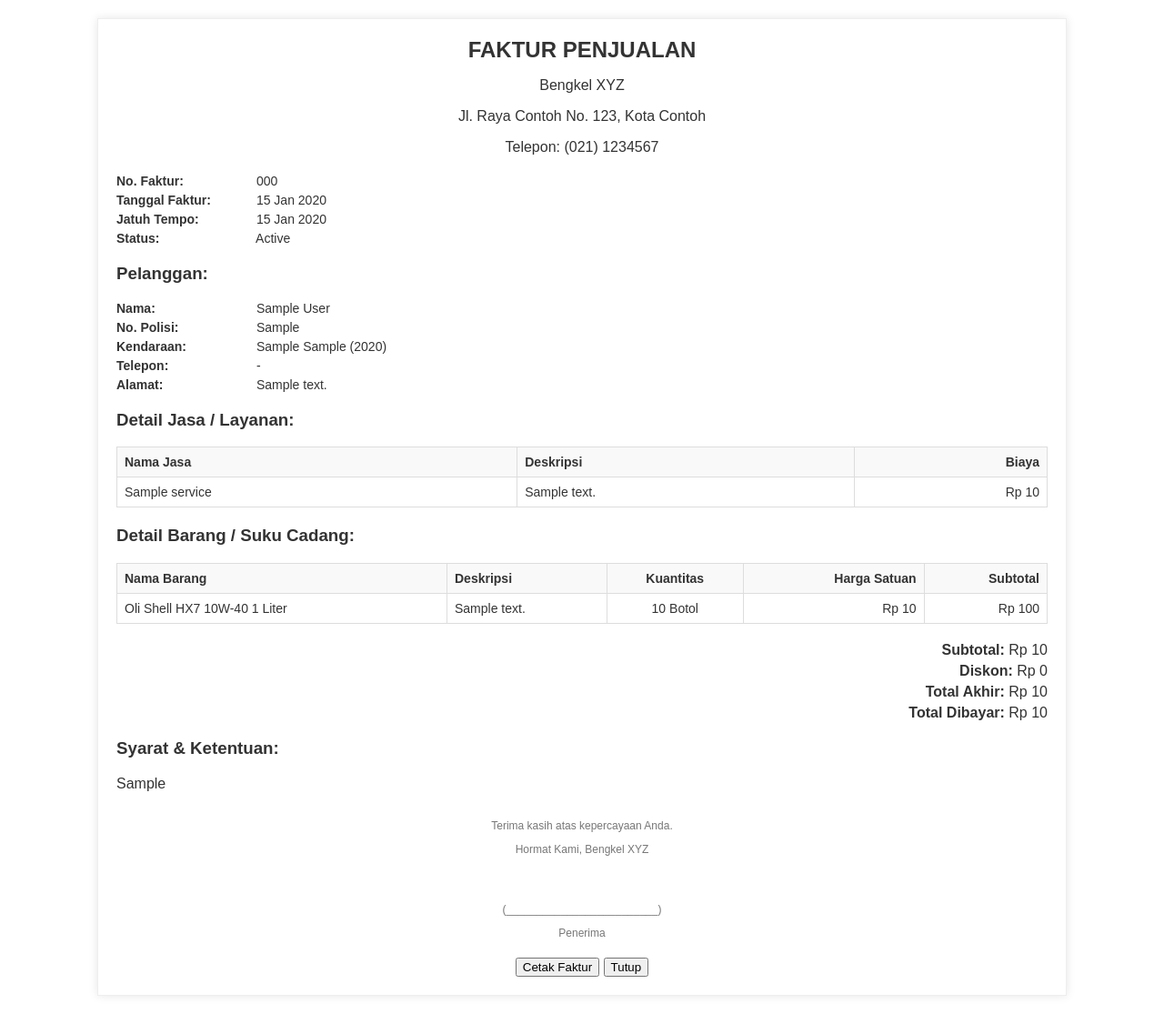
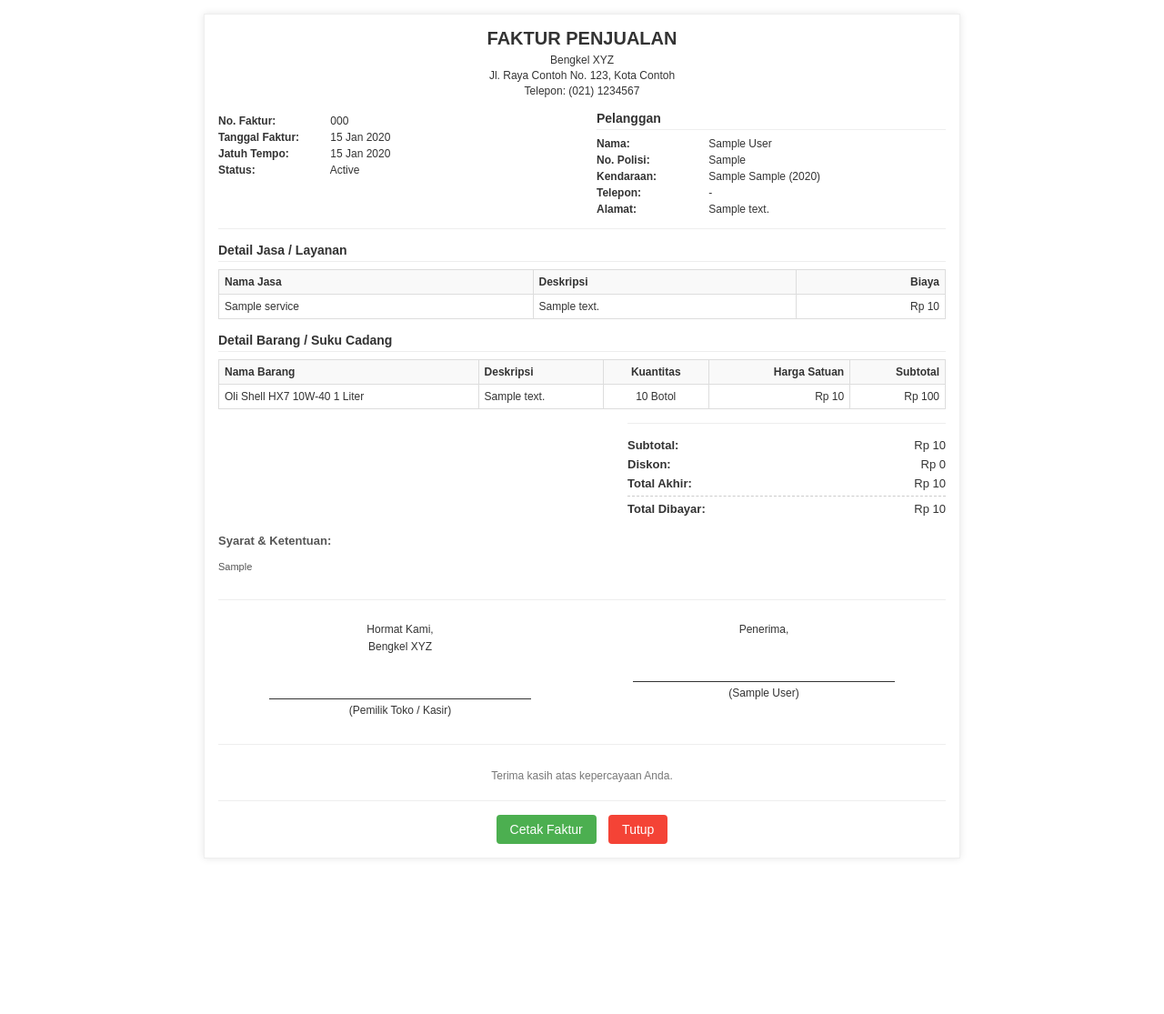
Before and after one commit to fitrahmaulana/manajemen-bengkel, a Laravel app: page /admin/invoices/1/print in a window 1280 px wide. Shown: the whole page at 91% size. After the commit the page ends 944 px from the top, so only its background shows below. Run offline with Laravel 12, Linux system fonts and the light colour scheme; data comes from the database, SQL or seed files in the repository; tables that the repository leaves empty hold one stand-in row (values such as "Sample post"); parts of the project's set-up code (start-up, migrations or seed data) failed here and were passed over.

Commit message:
Refine printable invoice design
- Improved layout for compactness and readability.
- Enhanced styling of the totals section for better alignment.
- Added a dual signature section for store representative and customer.
- Optimized CSS for a cleaner print output.

```diff
--- a/resources/views/filament/resources/invoices/print.blade.php
+++ b/resources/views/filament/resources/invoices/print.blade.php
@@ -11,94 +11,195 @@
             padding: 0;
             background-color: #fff;
             color: #333;
+            font-size: 12px; /* Base font size */
         }
         .container {
-            width: 80%;
-            margin: 20px auto;
-            padding: 20px;
+            width: 90%; /* Slightly wider for better content fit */
+            max-width: 800px; /* Max width to prevent it from becoming too wide on large screens */
+            margin: 15px auto; /* Reduced margin */
+            padding: 15px;
             border: 1px solid #eee;
-            box-shadow: 0 0 10px rgba(0, 0, 0, 0.1);
+            box-shadow: 0 0 8px rgba(0, 0, 0, 0.1);
         }
         .header {
             text-align: center;
-            margin-bottom: 20px;
+            margin-bottom: 15px;
         }
         .header h1 {
-            margin: 0;
-            font-size: 24px;
+            margin: 0 0 5px 0;
+            font-size: 20px; /* Reduced H1 size */
             color: #333;
         }
+        .header p {
+            margin: 3px 0;
+            font-size: 12px;
+        }
+        .invoice-header-details {
+            display: flex;
+            justify-content: space-between;
+            margin-bottom: 15px;
+            padding-bottom: 10px;
+            border-bottom: 1px solid #eee;
+        }
         .invoice-details, .customer-details {
-            margin-bottom: 20px;
+            width: 48%; /* Assign width for side-by-side layout */
         }
         .invoice-details p, .customer-details p {
-            margin: 5px 0;
-            font-size: 14px;
+            margin: 4px 0; /* Reduced margin */
+            font-size: 12px; /* Consistent font size */
         }
         .invoice-details strong, .customer-details strong {
             display: inline-block;
-            width: 150px;
+            width: 120px; /* Adjusted width */
+            font-weight: bold;
+        }
+        .customer-details h3 {
+            margin-top: 0;
+            margin-bottom: 8px;
+            font-size: 14px;
+        }
+        h3 { /* General H3 styling for sections */
+            font-size: 14px;
+            margin-top: 15px;
+            margin-bottom: 8px;
+            border-bottom: 1px solid #eee;
+            padding-bottom: 4px;
         }
         table {
             width: 100%;
             border-collapse: collapse;
-            margin-bottom: 20px;
+            margin-bottom: 15px;
         }
         table th, table td {
             border: 1px solid #ddd;
-            padding: 8px;
+            padding: 6px; /* Reduced padding */
             text-align: left;
-            font-size: 14px;
+            font-size: 12px; /* Consistent font size */
         }
         table th {
             background-color: #f9f9f9;
+            font-weight: bold;
         }
         .totals {
-            text-align: right;
-            margin-top: 20px;
+            width: 60%; /* Adjust width as needed */
+            max-width: 350px; /* Max width for totals block */
+            margin-left: auto; /* Aligns the block to the right */
+            margin-top: 15px;
+            padding-top: 10px;
+            border-top: 1px solid #eee;
         }
         .totals p {
+            margin: 6px 0; /* Adjusted margin */
+            font-size: 13px; /* Slightly larger for emphasis */
+            display: flex;
+            justify-content: space-between;
+        }
+        .totals p strong {
+            margin-right: 10px;
+            font-weight: bold;
+            flex-basis: 50%; /* Give label a basis */
+            text-align: left;
+        }
+        .totals p span {
+            text-align: right;
+            flex-basis: 50%; /* Give value a basis */
+        }
+        .footer-signatures {
+            display: flex;
+            justify-content: space-around;
+            margin-top: 30px; /* Increased margin for separation */
+            padding-top: 20px;
+            border-top: 1px solid #eee;
+            font-size: 12px;
+        }
+        .signature-area {
+            text-align: center;
+            width: 45%; /* Assign width to each signature area */
+        }
+        .signature-area p {
             margin: 5px 0;
-            font-size: 16px;
         }
-        .totals strong {
-            display: inline-block;
-            width: 150px;
+        .signature-line {
+            margin-top: 50px; /* Space for signature */
+            border-bottom: 1px solid #333;
+            width: 80%;
+            margin-left: auto;
+            margin-right: auto;
         }
-        .footer {
-            text-align: center;
-            margin-top: 30px;
+        .terms {
+            margin-top: 20px;
+            font-size: 11px;
+            color: #555;
+        }
+        .terms h3 {
+            margin-bottom: 5px;
+            font-size: 13px;
+            border-bottom: none; /* No border for terms H3 */
+        }
+        .thank-you {
+            text-align:center;
             font-size: 12px;
             color: #777;
+            margin-top: 25px;
+            padding-top: 15px;
+            border-top: 1px solid #eee;
         }
+
         @media print {
             body {
                 margin: 0;
-                padding: 10px; /* Adjust padding for printing */
-                font-size: 12pt; /* Ensure consistent font size for printing */
+                padding: 5mm; /* Standard print margin */
+                font-size: 10pt; /* Base print font size */
+                background-color: #fff !important; /* Ensure background is white for printing */
+                -webkit-print-color-adjust: exact; /* For Chrome/Safari */
+                color-adjust: exact; /* Standard */
             }
             .container {
                 width: 100%;
+                max-width: none;
                 margin: 0;
                 padding: 0;
-                border: none;
-                box-shadow: none;
+                border: none !important;
+                box-shadow: none !important;
             }
             .header h1 {
-                font-size: 20pt;
+                font-size: 16pt;
             }
-            .invoice-details p, .customer-details p, table th, table td {
+            .header p, .invoice-details p, .customer-details p, table th, table td, .terms, .footer-signatures p, .thank-you p {
+                font-size: 9pt;
+            }
+            h3 {
+                font-size: 11pt;
+            }
+            table th, table td {
+                padding: 4px; /* Further reduce padding for print */
+            }
+            .totals p {
                 font-size: 10pt;
             }
-             .totals p {
-                font-size: 12pt;
+            .totals {
+                width: 50%; /* Can be adjusted for print if needed */
+                max-width: none;
+            }
+            .footer-signatures {
+                margin-top: 15mm; /* More space before signatures in print */
+                page-break-inside: avoid; /* Avoid breaking signatures across pages */
+            }
+            .signature-line {
+                margin-top: 10mm; /* More space for actual signature */
+                border-bottom: 1px solid #000 !important; /* Ensure line is visible */
             }
             .no-print {
-                display: none;
+                display: none !important;
             }
-            /* Ensure table borders are visible when printing */
             table, table th, table td {
-                border: 1px solid #ccc !important; /* Use !important to override other styles */
+                border: 1px solid #aaa !important; /* Lighter border for print */
+            }
+            .invoice-header-details, .totals, .footer-signatures, .thank-you {
+                 border-top: 1px solid #aaa !important;
+            }
+             h3 {
+                border-bottom: 1px solid #aaa !important;
             }
         }
     </style>
@@ -107,28 +208,32 @@
     <div class="container">
         <div class="header">
             <h1>FAKTUR PENJUALAN</h1>
+            <!-- You can make these dynamic if needed -->
             <p>Bengkel XYZ</p>
             <p>Jl. Raya Contoh No. 123, Kota Contoh</p>
             <p>Telepon: (021) 1234567</p>
         </div>
 
+        <div class="invoice-header-details">
             <div class="invoice-details">
                 <p><strong>No. Faktur:</strong> {{ $invoice->invoice_number }}</p>
                 <p><strong>Tanggal Faktur:</strong> {{ \Carbon\Carbon::parse($invoice->invoice_date)->format('d M Y') }}</p>
                 <p><strong>Jatuh Tempo:</strong> {{ \Carbon\Carbon::parse($invoice->due_date)->format('d M Y') }}</p>
-            <p><strong>Status:</strong> {{ ucfirst($invoice->status) }}</p>
+                <p><strong>Status:</strong> {{ ucfirst(str_replace('_', ' ', $invoice->status)) }}</p>
             </div>
 
             <div class="customer-details">
-            <h3>Pelanggan:</h3>
+                <h3>Pelanggan</h3>
                 <p><strong>Nama:</strong> {{ $invoice->customer->name }}</p>
                 <p><strong>No. Polisi:</strong> {{ $invoice->vehicle->license_plate }}</p>
                 <p><strong>Kendaraan:</strong> {{ $invoice->vehicle->brand }} {{ $invoice->vehicle->model }} ({{ $invoice->vehicle->year }})</p>
                 <p><strong>Telepon:</strong> {{ $invoice->customer->phone ?? '-' }}</p>
                 <p><strong>Alamat:</strong> {{ $invoice->customer->address ?? '-' }}</p>
             </div>
+        </div>
 
-        <h3>Detail Jasa / Layanan:</h3>
+
+        <h3>Detail Jasa / Layanan</h3>
         @if($invoice->services->isNotEmpty())
             <table>
                 <thead>
@@ -149,10 +254,10 @@
                 </tbody>
             </table>
         @else
-            <p>Tidak ada jasa.</p>
+            <p style="text-align: center; color: #777;"><em>Tidak ada jasa yang ditambahkan.</em></p>
         @endif
 
-        <h3>Detail Barang / Suku Cadang:</h3>
+        <h3>Detail Barang / Suku Cadang</h3>
         @if($invoice->items->isNotEmpty())
             <table>
                 <thead>
@@ -177,49 +282,61 @@
                 </tbody>
             </table>
         @else
-            <p>Tidak ada barang.</p>
+            <p style="text-align: center; color: #777;"><em>Tidak ada barang yang ditambahkan.</em></p>
         @endif
 
         <div class="totals">
-            <p><strong>Subtotal:</strong> Rp {{ number_format($invoice->subtotal, 0, ',', '.') }}</p>
+            <p><strong>Subtotal:</strong> <span>Rp {{ number_format($invoice->subtotal, 0, ',', '.') }}</span></p>
             <p>
                 <strong>Diskon:</strong>
+                <span>
                     @if($invoice->discount_type === 'percentage')
                         {{ $invoice->discount_value }}%
                         (Rp {{ number_format(($invoice->subtotal * $invoice->discount_value / 100), 0, ',', '.') }})
                     @else
                         Rp {{ number_format($invoice->discount_value, 0, ',', '.') }}
                     @endif
+                </span>
             </p>
-            <p><strong>Total Akhir:</strong> Rp {{ number_format($invoice->total_amount, 0, ',', '.') }}</p>
-            <p><strong>Total Dibayar:</strong> Rp {{ number_format($invoice->total_paid_amount, 0, ',', '.') }}</p>
+            <p><strong>Total Akhir:</strong> <span>Rp {{ number_format($invoice->total_amount, 0, ',', '.') }}</span></p>
+            <hr style="border: none; border-top: 1px dashed #ccc; margin: 5px 0;">
+            <p><strong>Total Dibayar:</strong> <span>Rp {{ number_format($invoice->total_paid_amount, 0, ',', '.') }}</span></p>
             @if($invoice->balance_due > 0)
-                <p><strong>Sisa Tagihan:</strong> Rp {{ number_format($invoice->balance_due, 0, ',', '.') }}</p>
+                <p><strong>Sisa Tagihan:</strong> <span style="color: red; font-weight: bold;">Rp {{ number_format($invoice->balance_due, 0, ',', '.') }}</span></p>
             @endif
             @if($invoice->overpayment > 0)
-                 <p><strong>Kembalian:</strong> Rp {{ number_format($invoice->overpayment, 0, ',', '.') }}</p>
+                 <p><strong>Kembalian:</strong> <span style="color: green; font-weight: bold;">Rp {{ number_format($invoice->overpayment, 0, ',', '.') }}</span></p>
             @endif
         </div>
 
         @if($invoice->terms)
         <div class="terms">
             <h3>Syarat & Ketentuan:</h3>
-            <p>{{ $invoice->terms }}</p>
+            <p>{{ nl2br(e($invoice->terms)) }}</p>
         </div>
         @endif
 
-        <div class="footer">
-            <p>Terima kasih atas kepercayaan Anda.</p>
-            <p>Hormat Kami, Bengkel XYZ</p>
-            <br>
-            <br>
-            <p>(_________________________)</p>
-            <p>Penerima</p>
+        <div class="footer-signatures">
+            <div class="signature-area">
+                <p>Hormat Kami,</p>
+                <p>Bengkel XYZ</p>
+                <div class="signature-line"></div>
+                <p>(Pemilik Toko / Kasir)</p>
+            </div>
+            <div class="signature-area">
+                <p>Penerima,</p>
+                <div class="signature-line"></div>
+                <p>({{ $invoice->customer->name }})</p>
+            </div>
         </div>
 
-        <div class="no-print" style="text-align: center; margin-top: 20px;">
-            <button onclick="window.print()">Cetak Faktur</button>
-            <button onclick="window.close()">Tutup</button>
+        <div class="thank-you">
+            <p>Terima kasih atas kepercayaan Anda.</p>
+        </div>
+
+        <div class="no-print" style="text-align: center; margin-top: 20px; padding-top:15px; border-top: 1px solid #eee;">
+            <button onclick="window.print()" style="padding: 8px 15px; font-size: 14px; cursor: pointer; background-color: #4CAF50; color: white; border: none; border-radius: 4px; margin-right: 10px;">Cetak Faktur</button>
+            <button onclick="window.close()" style="padding: 8px 15px; font-size: 14px; cursor: pointer; background-color: #f44336; color: white; border: none; border-radius: 4px;">Tutup</button>
         </div>
     </div>
 </body>
```
Lines whose indentation alone changed are shown as unchanged.
